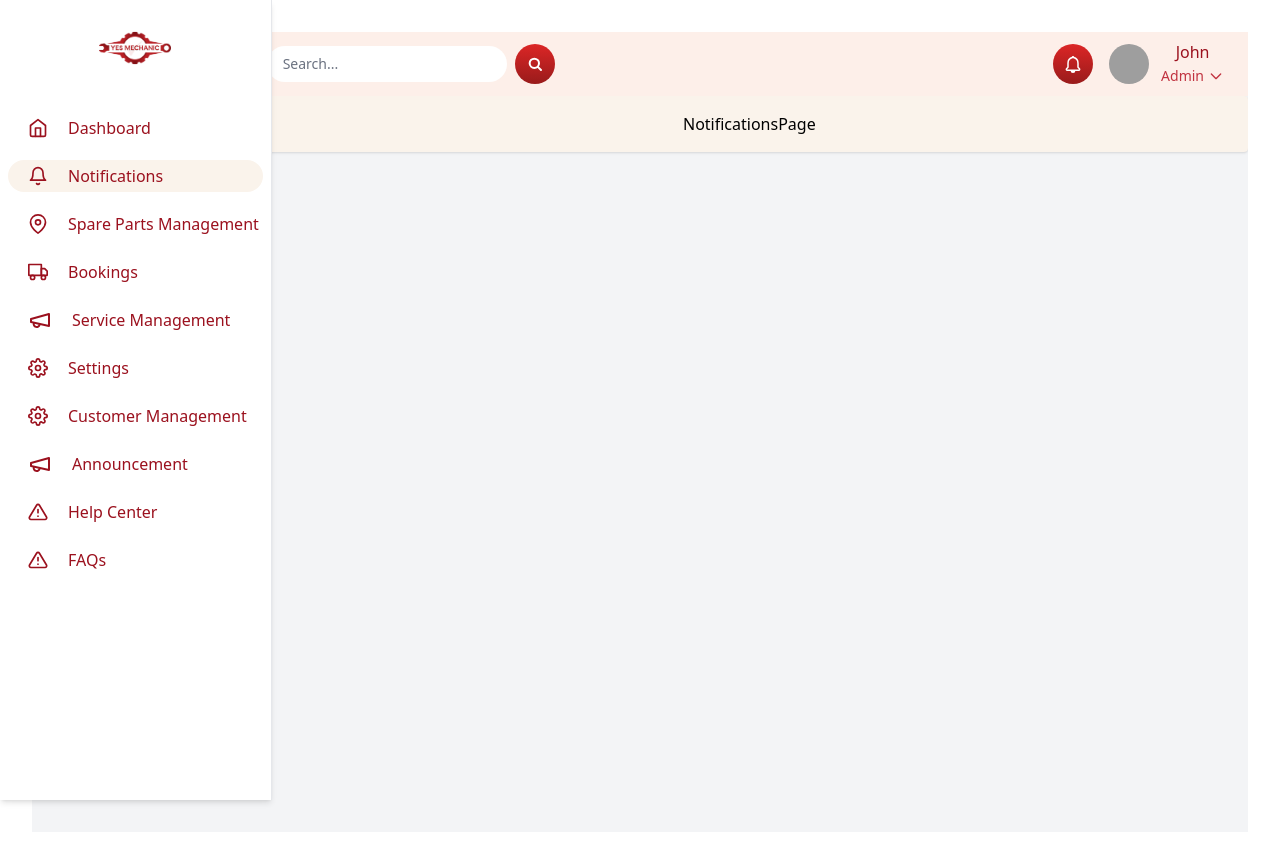
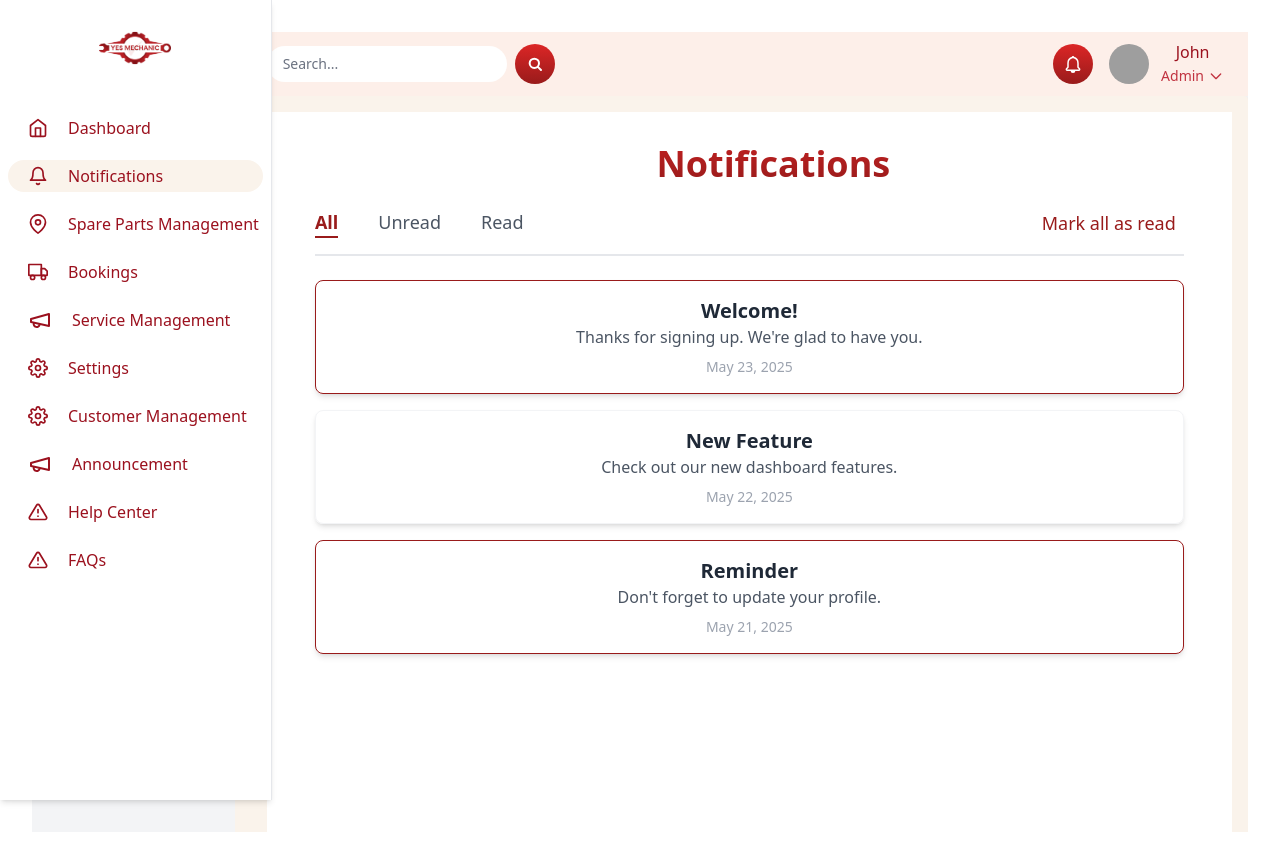
Before and after one commit to SMS-ReactAdminPannel/smsreactpartnerpannel, a React (Vite) app: page /notifications in a window 1280 px wide. Built offline with nearby package versions, Linux system fonts and the light colour scheme; grey boxes are pictures that could not be loaded.

Commit message:
NotificationsPage

```diff
--- a/src/pages/FAQ/FaqPage.tsx
+++ /dev/null
@@ -1,7 +0,0 @@
-import React from 'react';
-
-const FaqPage = () => {
-	return <div>FaqPage</div>;
-};
-
-export default FaqPage;
--- a/src/pages/Faq/FaqPage.tsx
+++ /dev/null
@@ -1,146 +0,0 @@
-import { useState } from "react";
-import {
-  FaMinus,
-  FaPlus,
-  FaQuestionCircle,
-  FaListUl,
-  FaTools,
-  FaCogs,
-  FaCalendarAlt,
-  FaWallet,
-  FaGavel,
-} from "react-icons/fa";
-
-type Category = "General" | "Service" | "Spare Parts" | "Booking" | "Accounts" | "Legal";
-
-const faqs = [
-  {
-    question: "What is Frank AI?",
-    answer:
-      "Frank AI is an autonomous artificial intelligence assistant tool that focuses on helping Human Recruitment, qualify candidates or applicants, and manage the company.",
-  },
-  {
-    question: "How does Frank AI work?",
-    answer:
-      "Frank AI uses advanced algorithms to streamline HR processes, including recruitment, evaluation, and management tasks.",
-  },
-  {
-    question: "Is Frank right for my company’s HR?",
-    answer:
-      "Frank AI is ideal for companies looking to optimize their HR workflows with intelligent automation.",
-  },
-  {
-    question: "What are the costs and fees to use Frank AI?",
-    answer:
-      "Pricing plans vary depending on the size of your business and specific needs. Contact our sales team for a custom quote.",
-  },
-  {
-    question: "How can I set up my account for Frank AI?",
-    answer:
-      "You can set up your account by visiting our registration page and following the onboarding steps provided.",
-  },
-];
-
-const categories: Category[] = [
-  "General",
-  "Service",
-  "Spare Parts",
-  "Booking",
-  "Accounts",
-  "Legal",
-];
-
-const categoryIcons: Record<Category, React.ReactNode> = {
-  General: <FaListUl />,
-  Service: <FaTools />,
-  "Spare Parts": <FaCogs />,
-  Booking: <FaCalendarAlt />,
-  Accounts: <FaWallet />,
-  Legal: <FaGavel />,
-};
-
-const FaqPage = () => {
-  const [activeIndex, setActiveIndex] = useState<number | null>(0);
-  const [activeCategory, setActiveCategory] = useState<Category>("General");
-
-  const toggleAnswer = (index: number) => {
-    setActiveIndex(index === activeIndex ? null : index);
-  };
-
-  return (
-    <div className="bg-white min-h-screen ml-4 p-6">
-      <h1 className="text-4xl font-bold text-center mb-2 bg-gradient-to-r from-red-600 to-red-800 text-transparent bg-clip-text">
-        FaQ
-      </h1>
-      <p className="text-center text-gray-600 mb-8 mt-4">
-        Your questions answered here.
-      </p>
-
-      <div className="flex pl-20">
-        {/* Sidebar */}
-        <div className="w-1/4 pr-6">
-          <ul className="space-y-2">
-            {categories.map((category) => (
-              <li
-                key={category}
-                onClick={() => setActiveCategory(category)}
-                className={`flex items-center gap-2 px-4 py-2 rounded-lg cursor-pointer transition duration-200 ${
-                  activeCategory === category
-                    ? "bg-gradient-to-r from-red-600 to-red-800 text-white font-semibold shadow-md"
-                    : "text-gray-700 hover:bg-gray-100"
-                }`}
-              >
-                <span className="text-lg pr-2">{categoryIcons[category]}</span>
-                {category}
-              </li>
-            ))}
-          </ul>
-        </div>
-
-        {/* FAQ Section */}
-        <div
-          className="w-3/4 pr-10 max-h-[70vh] overflow-auto pl-4"
-          style={{ scrollbarWidth: "none" }}
-        >
-          <h2 className="text-xl font-semibold bg-white mb-4 sticky top-0 text-red-800 flex items-center gap-2">
-            <div className="bg-gradient-to-r from-red-600 to-red-800 text-white rounded-full p-2">
-              {categoryIcons[activeCategory] || <FaQuestionCircle />}
-            </div>
-            {activeCategory} Questions
-          </h2>
-
-          <div className="space-y-4 pr-10">
-            {faqs.map((faq, index) => (
-              <div key={index} className="border-b border-gray-700 pb-4">
-                <div
-                  className="flex justify-between items-center cursor-pointer"
-                  onClick={() => toggleAnswer(index)}
-                >
-                  <h3 className="font-medium">{faq.question}</h3>
-                  <div className="rounded-full p-2">
-                    {activeIndex === index ? (
-                      <div className="bg-gradient-to-r from-red-600 to-red-800 text-white rounded-full p-2">
-                        <FaMinus />
-                      </div>
-                    ) : (
-                      <div className="p-[1px] rounded-full bg-gradient-to-r from-red-600 to-red-800 inline-block">
-                        <div className="bg-white text-red-600 rounded-full p-2">
-                          <FaPlus />
-                        </div>
-                      </div>
-                    )}
-                  </div>
-                </div>
-                {activeIndex === index && (
-                  <p className="mt-2 text-gray-600">{faq.answer}</p>
-                )}
-              </div>
-            ))}
-          </div>
-        </div>
-      </div>
-    </div>
-  );
-};
-
-export default FaqPage;
--- a/src/pages/Notifications/NotificationsPage.tsx
+++ /dev/null
@@ -1,5 +0,0 @@
-const NotificationsPage = () => {
-	return <div>NotificationsPage</div>;
-};
-
-export default NotificationsPage;
--- /dev/null
+++ b/src/pages/Notificationspages/NotificationsPage.tsx
@@ -0,0 +1,104 @@
+import { useState } from "react";
+
+type Notification = {
+  id: number;
+  title: string;
+  message: string;
+  date: string;
+  read: boolean;
+};
+
+const notifications: Notification[] = [
+  {
+    id: 1,
+    title: "Welcome!",
+    message: "Thanks for signing up. We're glad to have you.",
+    date: "May 23, 2025",
+    read: false,
+  },
+  {
+    id: 2,
+    title: "New Feature",
+    message: "Check out our new dashboard features.",
+    date: "May 22, 2025",
+    read: true,
+  },
+  {
+    id: 3,
+    title: "Reminder",
+    message: "Don't forget to update your profile.",
+    date: "May 21, 2025",
+    read: false,
+  },
+];
+
+function NotificationsPage() {
+  const [filter, setFilter] = useState<"all" | "read" | "unread">("all");
+
+  const filteredNotifications = notifications.filter((n) => {
+    if (filter === "all") return true;
+    if (filter === "read") return n.read;
+    if (filter === "unread") return !n.read;
+  });
+
+  return (
+    <div className="bg-white min-h-screen">
+      <h2 className="text-4xl font-bold pt-8 pl-12 bg-gradient-to-r from-red-600 to-red-800 text-transparent bg-clip-text">
+        Notifications
+      </h2>
+
+      <div className="pt-6">
+        <div className="w-[90%] mx-auto border-b-2 flex justify-between pb-4">
+          <div className="flex flex-row gap-10 cursor-pointer">
+            <p
+              onClick={() => setFilter("all")}
+              className={`text-lg ${
+                filter === "all" ? "text-red-800 border-b-2 border-red-800 font-semibold" : "text-gray-600"
+              }`}
+            >
+              All
+            </p>
+            <p
+              onClick={() => setFilter("unread")}
+              className={`text-lg ${
+                filter === "unread" ? "text-red-800 border-b-2 border-red-800 font-semibold" : "text-gray-600"
+              }`}
+            >
+              Unread
+            </p>
+            <p
+              onClick={() => setFilter("read")}
+              className={`text-lg ${
+                filter === "read" ? "text-red-800 border-b-2 border-red-800 font-semibold" : "text-gray-600"
+              }`}
+            >
+              Read
+            </p>
+          </div>
+          <button className="text-red-800 text-lg pr-2">
+            Mark all as read
+          </button>
+        </div>
+
+        <div className="w-[90%] mx-auto pt-6 space-y-4">
+          {filteredNotifications.map((notification) => (
+            <div
+              key={notification.id}
+              className={`p-4 rounded-lg shadow-md border ${
+                notification.read ? "border-gray-100" : "border-red-800"
+              }`}
+            >
+              <h3 className="text-xl font-semibold text-gray-800">
+                {notification.title}
+              </h3>
+              <p className="text-gray-600">{notification.message}</p>
+              <p className="text-sm text-gray-400 mt-2">{notification.date}</p>
+            </div>
+          ))}
+        </div>
+      </div>
+    </div>
+  );
+}
+
+export default NotificationsPage;
--- a/src/routes/AppRoutes.tsx
+++ b/src/routes/AppRoutes.tsx
@@ -3,7 +3,7 @@ import { useAuth } from '../pages/auth/authContext';
 import LoginPage from '../pages/auth/LoginPage';
 import MainLayout from '../layout/MainLayout';
 import Dashboard from '../pages/Dashboard/Dashboard';
-import NotificationsPage from '../pages/Notifications/NotificationsPage';
+import NotificationsPage from '../pages/Notificationspages/NotificationsPage';
 import ServiceManagement from '../pages/Service Management/ServiceManagement';
 import ProfileManagement from '../pages/Profile Management/ProfileManagement';
 import Bookings from '../pages/Bookings/Bookings';
```
